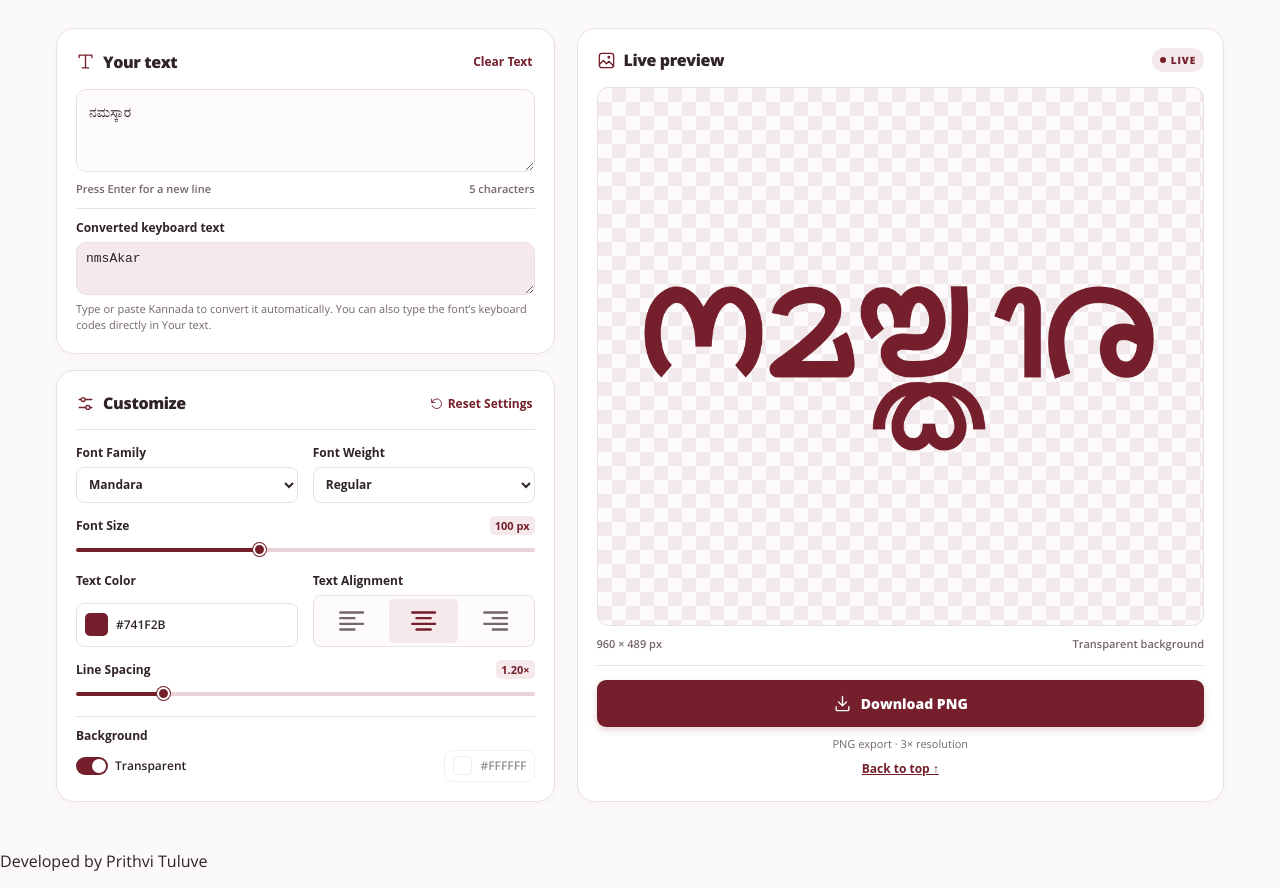
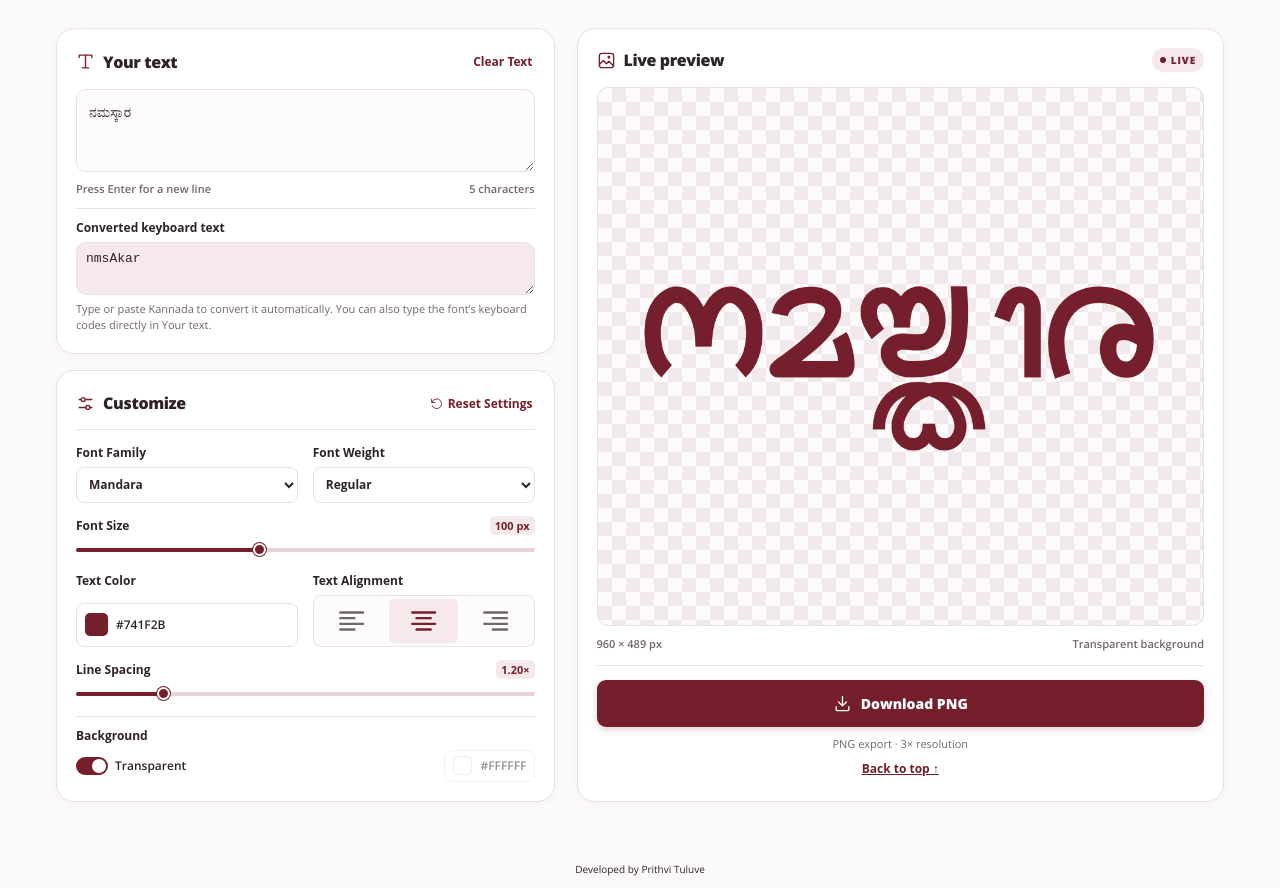
Before and after one commit to prithvituluve/tulupnggenerator, a plain HTML site: page index.html in a window 1280 px wide. Shown: the part 213-1101 px from the top of the page. Drawn offline with Linux system fonts and the light colour scheme; a web font is replaced by a local one.

Commit message:
Add styles for site footer

```diff
--- a/style.css
+++ b/style.css
@@ -155,5 +155,14 @@ canvas{display:block}
   .control-grid{column-gap:8px}
   select{padding-inline:4px}
 }
+.site-footer {
+  font-size: 10px;
+  text-align: center;
+  padding: 12px 16px;
+}
 
+.site-footer span {
+  font-size: inherit;
+  font-weight: 400;
+}
 .back-top{display:inline-flex;align-items:center;margin-top:3px}
```
